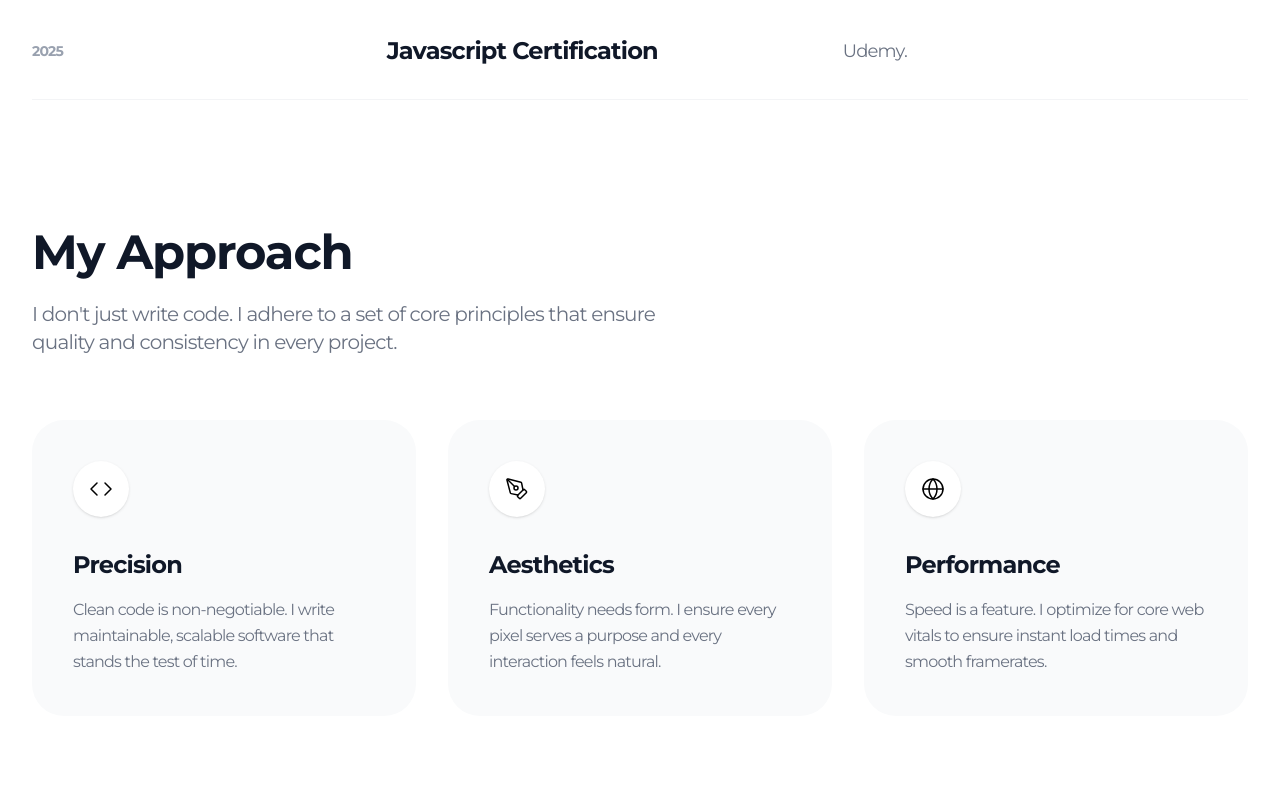
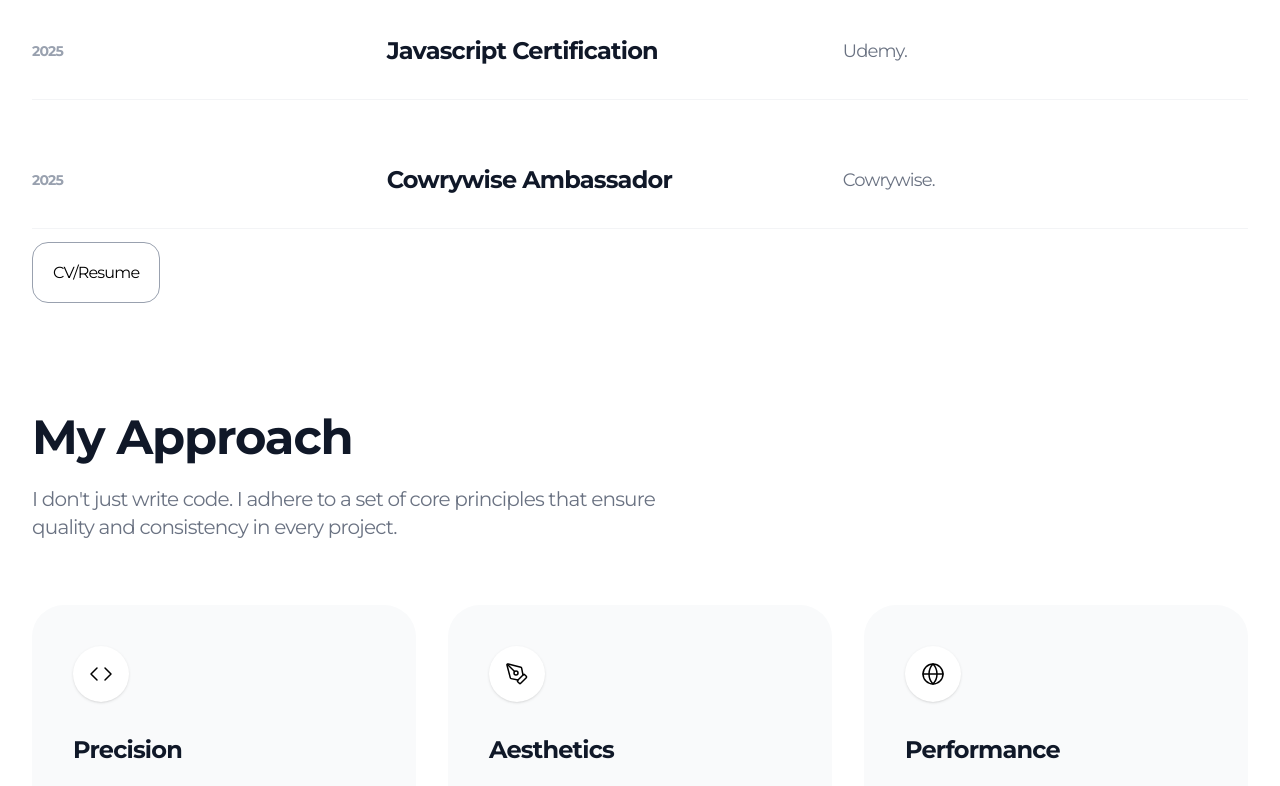
Before and after one commit to dev-emmy001/emekavictor-, a Next.js app: page /about in a window 1280 px wide. Shown: the part 2740-3526 px from the top of the page. Built offline with nearby package versions, Linux system fonts and the light colour scheme.

Commit message:
added cv button

```diff
--- a/src/app/about/page.tsx
+++ b/src/app/about/page.tsx
@@ -66,7 +66,12 @@ const education = [
     description:
       "Udemy.",
   },
-
+    {
+    year: "2025",
+    role: "Cowrywise Ambassador",
+    description:
+      "Cowrywise.",
+  },
 ];
 // Philosophy/Values Data
 const values = [
@@ -273,8 +278,11 @@ export default function About() {
                     {item.description}
                   </p>
                 </div>
+
               </motion.div>
+
             ))}
+            <a className="p-5 border rounded-2xl border-gray-400" href="https://clover-citipati-df5.notion.site/Chukwumeka-Victor-229c04572bfa80e3af53d60d61cb121a?source=copy_link"><button>CV/Resume</button></a>
           </div>
         </div>
         {/* --- PHILOSOPHY GRID --- */}
```
